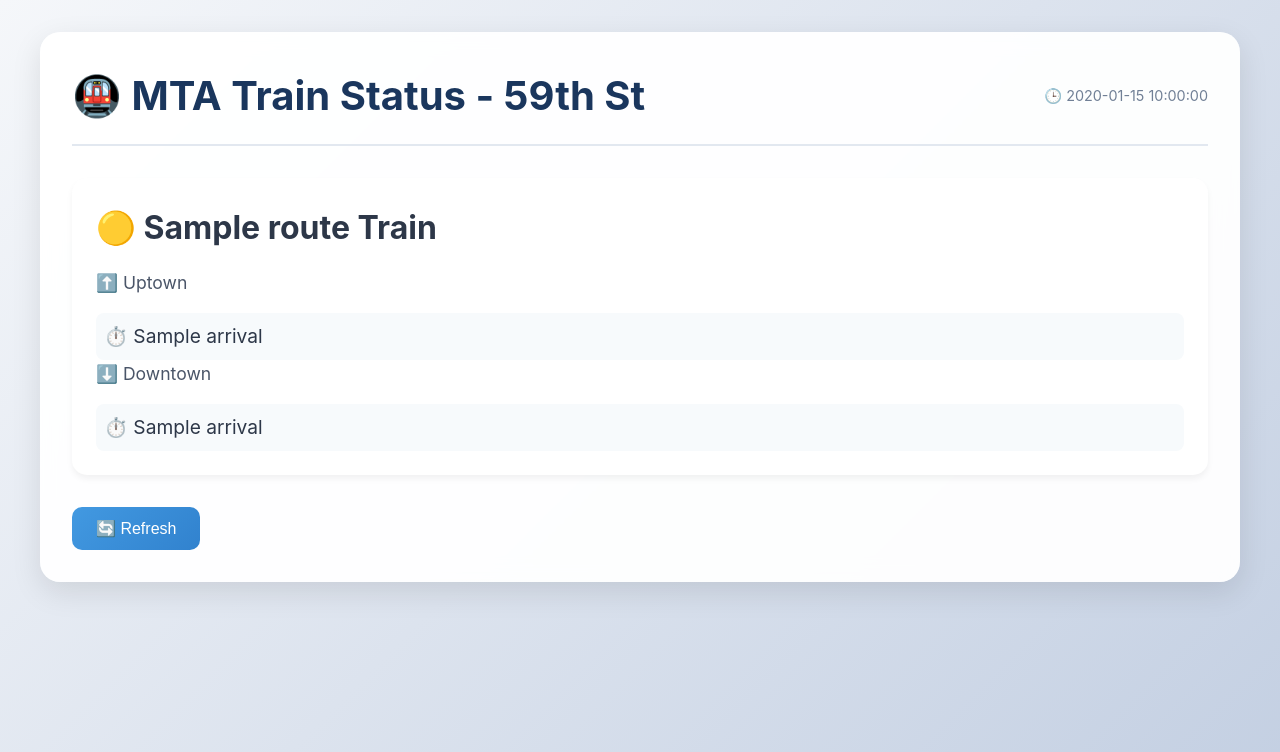
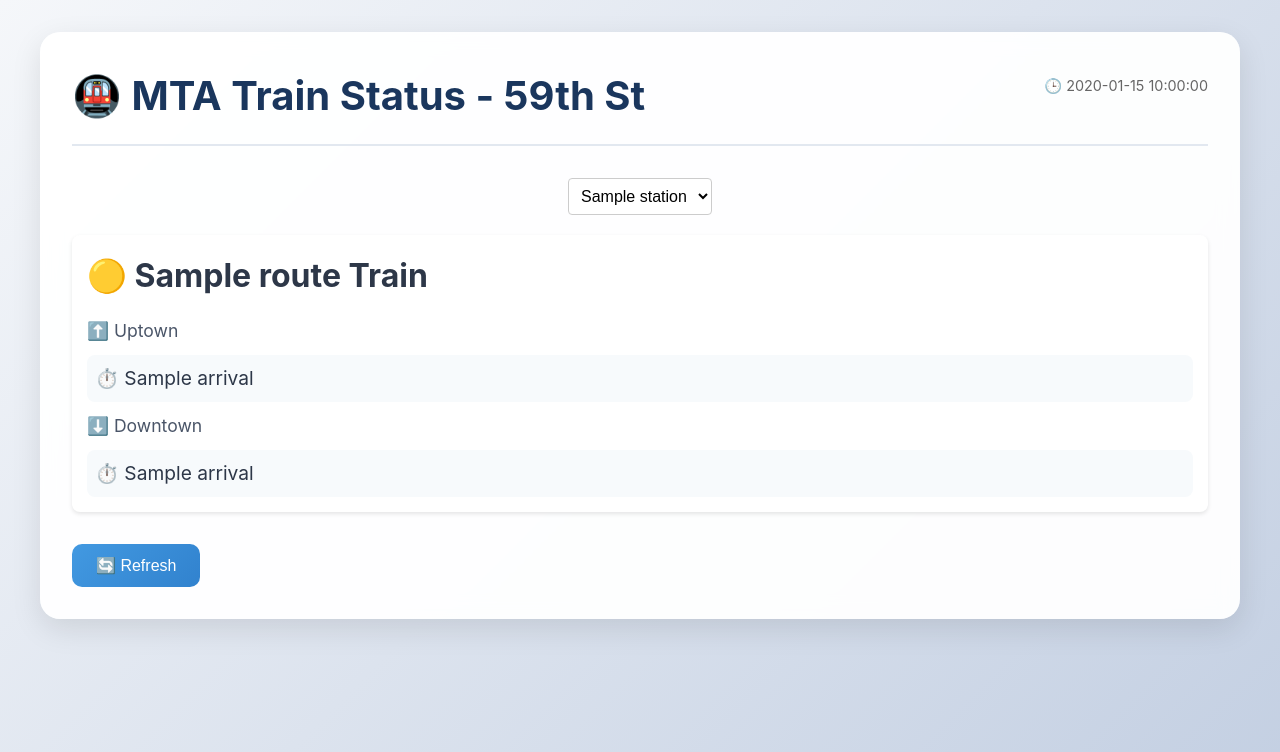
Before and after one commit to duchungvu/mta-pi-led, a Flask app: template templates/index.html in a window 1280 px wide. Shown: the top 752 px of the page. Run offline with Flask 3, Linux system fonts and the light colour scheme; the template is opened without the code that fills it: most values are stand-ins (such as "Sample title", 1, 10 or a date in 2020).

Commit message:
Added dropdown

```diff
--- a/app.py
+++ b/app.py
@@ -1,4 +1,4 @@
-from flask import Flask, render_template
+from flask import Flask, render_template, request
 import requests
 from datetime import datetime, timezone
 import logging
@@ -8,133 +8,145 @@
 
 app = Flask(__name__)
 
+# Station configurations
+STATIONS = {
+    'lexington_59': {
+        'name': 'Lexington Av/59 St (N, R, W)',
+        'stops': ['R11N', 'R11S'],
+        'routes': ['N', 'R', 'W']
+    },
+    '59_st': {
+        'name': '59 St (4, 5, 6)',
+        'stops': ['629N', '629S'],
+        'routes': ['4', '5', '6']
+    }
+}
+
 def clear_log_file():
     # Clear the log file
     with open('mta_debug.log', 'w') as f:
         f.write('')
 
-def get_train_status():
+def setup_logging():
+    logging.basicConfig(
+        filename='mta_debug.log',
+        level=logging.DEBUG,
+        format='%(asctime)s - %(levelname)s - %(message)s'
+    )
+
+def initialize_train_status(selected_station):
+    return {
+        route: {
+            'uptown': {'status': 'No data', 'next_arrivals': []},
+            'downtown': {'status': 'No data', 'next_arrivals': []}
+        } for route in STATIONS[selected_station]['routes']
+    }
+
+def initialize_route_times(selected_station):
+    return {
+        route: {'uptown': set(), 'downtown': set()}
+        for route in STATIONS[selected_station]['routes']
+    }
+
+def get_needed_feeds(selected_station):
+    return set(ROUTE_TO_FEED[route] for route in STATIONS[selected_station]['routes'])
+
+def process_stop_time_update(stop_time_update, current_time, route_times, base_route, selected_station):
+    if stop_time_update.stop_id in STATIONS[selected_station]['stops']:
+        for time_field in ['arrival', 'departure']:
+            if not stop_time_update.HasField(time_field):
+                continue
+
+            time = getattr(stop_time_update, time_field).time
+            minutes_away = (time - current_time) / 60
+
+            if current_time - 60 < time <= current_time + 1800:  # 30 minutes = 1800 seconds
+                if stop_time_update.stop_id in [STATIONS[selected_station]['stops'][0]]:  # First stop is uptown
+                    route_times[base_route]['uptown'].add(time)
+                elif stop_time_update.stop_id in [STATIONS[selected_station]['stops'][1]]:  # Second stop is downtown
+                    route_times[base_route]['downtown'].add(time)
+
+def process_feed(feed_url, route_times, current_time, selected_station):
+    response = requests.get(
+        feed_url,
+        headers={
+            'Accept': 'application/x-google-protobuf'
+        }
+    )
+    response.raise_for_status()
+
+    feed = gtfs_realtime_pb2.FeedMessage()
+    feed.ParseFromString(response.content)
+
+    route_ids = set()
+    for entity in feed.entity:
+        if not entity.HasField('trip_update'):
+            continue
+
+        trip_update = entity.trip_update
+        route_id = trip_update.trip.route_id
+
+        base_route = route_id[0] if route_id in ['4X', '5X', '6X'] else route_id
+        if base_route not in STATIONS[selected_station]['routes']:
+            continue
+
+        route_ids.add(route_id)
+
+        for stop_time_update in trip_update.stop_time_update:
+            process_stop_time_update(stop_time_update, current_time, route_times, base_route, selected_station)
+
+    return route_ids
+
+def format_arrival_times(times, current_time):
+    next_arrivals = []
+    for t in times:
+        minutes = (t - current_time) / 60
+        if minutes < 1:
+            next_arrivals.append('Now')
+        else:
+            minutes = int(minutes + 0.5)
+            next_arrivals.append(f'{minutes} min')
+    return next_arrivals
+
+def process_route_times(route_times, current_time, selected_station):
+    train_status = initialize_train_status(selected_station)
+    for route_id in STATIONS[selected_station]['routes']:
+        for direction in ['uptown', 'downtown']:
+            times = sorted(list(route_times[route_id][direction]))[:3]
+            if times:
+                next_arrivals = format_arrival_times(times, current_time)
+                train_status[route_id][direction] = {
+                    'next_arrivals': next_arrivals
+                }
+                logging.debug(f"Route {route_id} - {direction.capitalize()}: {next_arrivals}")
+    return train_status
+
+def get_train_status(selected_station):
     try:
-        # Clear log file before processing
         clear_log_file()
+        setup_logging()
 
-        # Set up logging
-        logging.basicConfig(
-            filename='mta_debug.log',
-            level=logging.DEBUG,
-            format='%(asctime)s - %(levelname)s - %(message)s'
-        )
+        train_status = initialize_train_status(selected_station)
+        route_times = initialize_route_times(selected_station)
+        needed_feeds = get_needed_feeds(selected_station)
+        current_time = int(datetime.now(timezone.utc).timestamp())
 
-        # Initialize train status
-        train_status = {
-            route: {
-                'uptown': {'status': 'No data', 'next_arrivals': []},
-                'downtown': {'status': 'No data', 'next_arrivals': []}
-            } for route in ['4', '5', '6', 'N', 'R', 'W']
-        }
-
-        # Track arrival times for each route and direction
-        route_times = {
-            route: {'uptown': set(), 'downtown': set()}
-            for route in ['4', '5', '6', 'N', 'R', 'W']
-        }
-
-        # Get unique feed URLs we need
-        needed_feeds = set(ROUTE_TO_FEED[route] for route in ['4', '5', '6', 'N', 'R', 'W'])
-
-        # Process each feed
         for feed_key in needed_feeds:
             feed_url = FEEDS[feed_key]
-            # Fetch GTFS-realtime feed
-            response = requests.get(
-                feed_url,
-                headers={
-                    'Accept': 'application/x-google-protobuf'
-                }
-            )
-            response.raise_for_status()
-
-            # Parse the feed
-            feed = gtfs_realtime_pb2.FeedMessage()
-            feed.ParseFromString(response.content)
-
-            # Get current time in UTC
-            current_time = int(datetime.now(timezone.utc).timestamp())
-
-            # Process each entity in the feed
-            route_ids = set()  # Track all route IDs we see
-            for entity in feed.entity:
-                if not entity.HasField('trip_update'):
-                    continue
-
-                trip_update = entity.trip_update
-                route_id = trip_update.trip.route_id
-
-                # Handle both regular and express variants
-                base_route = route_id[0] if route_id in ['4X', '5X', '6X'] else route_id
-                if base_route not in ['4', '5', '6', 'N', 'R', 'W']:
-                    continue
-
-                route_ids.add(route_id)
-
-                # Process each stop time update for all trains
-                for stop_time_update in trip_update.stop_time_update:
-                    # We're only interested in 59th St station
-                    # 4,5,6 trains use 629N/629S
-                    # N,R,W trains use R11N/R11S
-                    if stop_time_update.stop_id in ['629N', '629S', 'R11N', 'R11S']:
-                        # Process arrival and departure times
-                        for time_field in ['arrival', 'departure']:
-                            if not stop_time_update.HasField(time_field):
-                                continue
-
-                            time = getattr(stop_time_update, time_field).time
-                            minutes_away = (time - current_time) / 60
-
-                            # Only consider future times within 30 minutes
-                            # Add a small buffer to handle times that are slightly in the past
-                            if current_time - 60 < time <= current_time + 1800:  # 30 minutes = 1800 seconds
-                                if stop_time_update.stop_id in ['629N', 'R11N']:
-                                    route_times[base_route]['uptown'].add(time)
-                                elif stop_time_update.stop_id in ['629S', 'R11S']:
-                                    route_times[base_route]['downtown'].add(time)
-
-            # Log all route IDs we found
+            route_ids = process_feed(feed_url, route_times, current_time, selected_station)
             logging.debug(f"Found routes in feed {feed_key}: {sorted(list(route_ids))}")
 
-        # Process times for each route
-        for route_id in ['4', '5', '6', 'N', 'R', 'W']:
-            for direction in ['uptown', 'downtown']:
-                # Convert set to sorted list and get the next 3 arrivals
-                times = sorted(list(route_times[route_id][direction]))[:3]
-                if times:
-                    # Calculate minutes away and format display
-                    next_arrivals = []
-                    for t in times:
-                        minutes = (t - current_time) / 60
-                        if minutes < 1:
-                            next_arrivals.append('Now')
-                        else:
-                            # Round up to nearest minute
-                            minutes = int(minutes + 0.5)
-                            next_arrivals.append(f'{minutes} min')
-
-                    train_status[route_id][direction] = {
-                        'next_arrivals': next_arrivals
-                    }
-
-                    # Log final selected times
-                    logging.debug(f"Route {route_id} - {direction.capitalize()}: {next_arrivals}")
+        train_status = process_route_times(route_times, current_time, selected_station)
 
         return {
             'status': 'success',
             'timestamp': datetime.now(timezone.utc).strftime('%Y-%m-%d %H:%M:%S UTC'),
-            'trains': train_status
+            'trains': train_status,
+            'station_name': STATIONS[selected_station]['name']
         }
 
     except Exception as e:
         logging.error(f"Error: {str(e)}")
-        # Return a dictionary with the same structure but with error status
         return {
             'status': 'error',
             'timestamp': datetime.now(timezone.utc).strftime('%Y-%m-%d %H:%M:%S UTC'),
@@ -142,14 +154,16 @@
                 route: {
                     'uptown': {'next_arrivals': ['Error loading data']},
                     'downtown': {'next_arrivals': ['Error loading data']}
-                } for route in ['4', '5', '6', 'N', 'R', 'W']
-            }
+                } for route in STATIONS[selected_station]['routes']
+            },
+            'station_name': STATIONS[selected_station]['name']
         }
 
 @app.route('/')
 def index():
-    train_data = get_train_status()
-    return render_template('index.html', train_data=train_data)
+    selected_station = request.args.get('station', 'lexington_59')  # Default to Lexington/59
+    train_data = get_train_status(selected_station)
+    return render_template('index.html', train_data=train_data, stations=STATIONS, selected_station=selected_station)
 
 if __name__ == '__main__':
     app.run(debug=True)
--- a/templates/index.html
+++ b/templates/index.html
@@ -171,6 +171,61 @@
                 grid-template-columns: 1fr;
             }
         }
+
+        .station-selector {
+            margin-bottom: 20px;
+            text-align: center;
+        }
+        select {
+            padding: 8px;
+            font-size: 16px;
+            border-radius: 4px;
+            border: 1px solid #ccc;
+            background-color: white;
+        }
+        .train-grid {
+            display: grid;
+            grid-template-columns: repeat(auto-fit, minmax(250px, 1fr));
+            gap: 20px;
+        }
+        .train-card {
+            background: white;
+            padding: 15px;
+            border-radius: 8px;
+            box-shadow: 0 2px 4px rgba(0,0,0,0.1);
+        }
+        .train-route {
+            font-size: 24px;
+            font-weight: bold;
+            margin-bottom: 10px;
+            color: #333;
+        }
+        .direction {
+            margin: 10px 0;
+        }
+        .direction-title {
+            font-weight: bold;
+            color: #666;
+        }
+        .arrival-times {
+            list-style: none;
+            padding: 0;
+            margin: 5px 0;
+        }
+        .arrival-times li {
+            padding: 5px 0;
+            color: #444;
+        }
+        .timestamp {
+            text-align: center;
+            color: #666;
+            margin-bottom: 20px;
+        }
+        .error {
+            color: red;
+            text-align: center;
+            padding: 20px;
+        }
     </style>
 </head>
 <body>
@@ -180,6 +235,18 @@
             <div class="timestamp">
                 <span>🕒 {{ train_data.timestamp }}</span>
             </div>
+        </div>
+
+        <div class="station-selector">
+            <form method="get">
+                <select name="station" onchange="this.form.submit()">
+                    {% for station_id, station in stations.items() %}
+                    <option value="{{ station_id }}" {% if station_id == selected_station %}selected{% endif %}>
+                        {{ station.name }}
+                    </option>
+                    {% endfor %}
+                </select>
+            </form>
         </div>
 
         <div class="train-grid">
@@ -233,5 +300,12 @@
             </button>
         </div>
     </div>
+
+    <script>
+        // Auto-refresh every 30 seconds
+        setTimeout(function() {
+            window.location.reload();
+        }, 30000);
+    </script>
 </body>
 </html>
```
Also changed, not shown: README.md, 1 other file.
